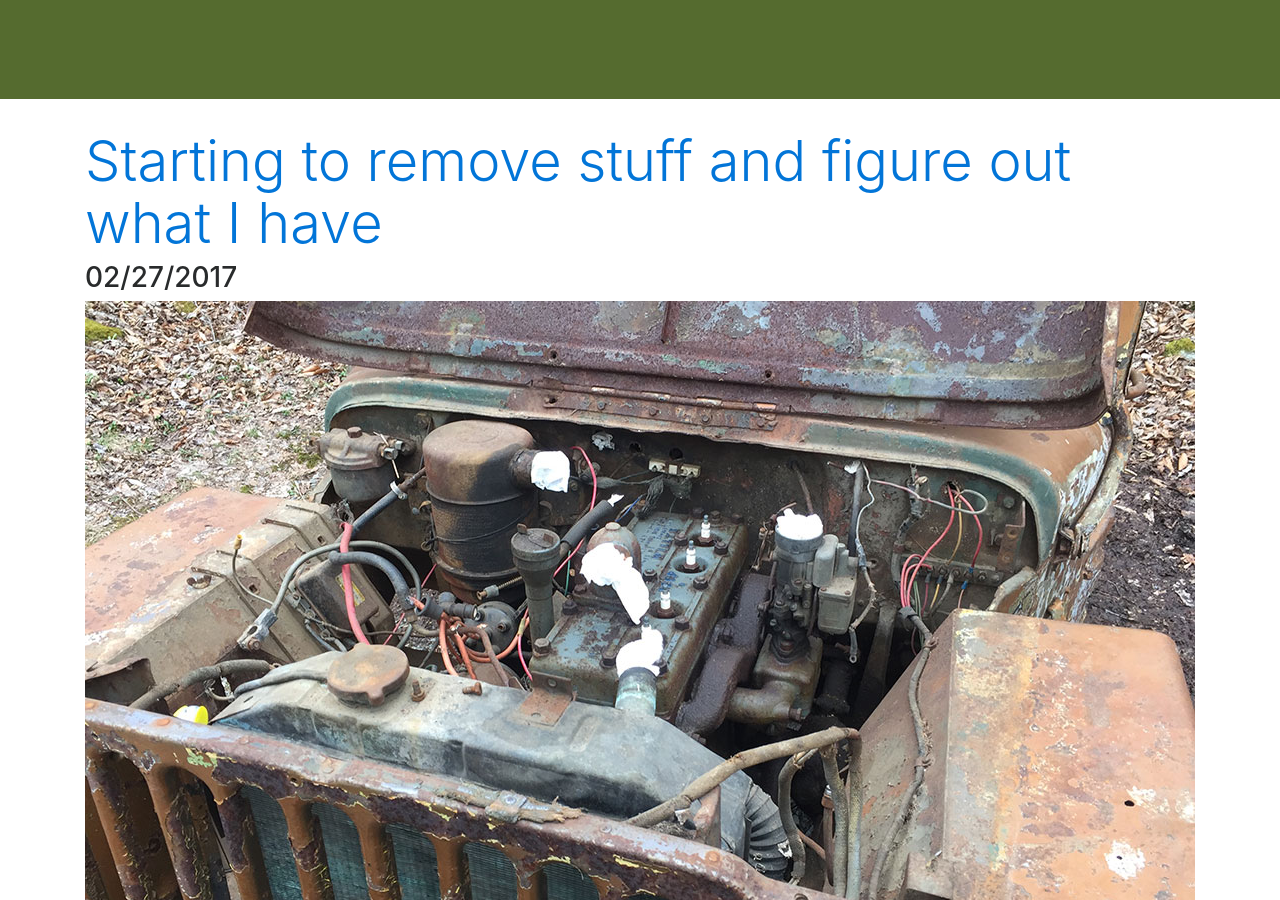
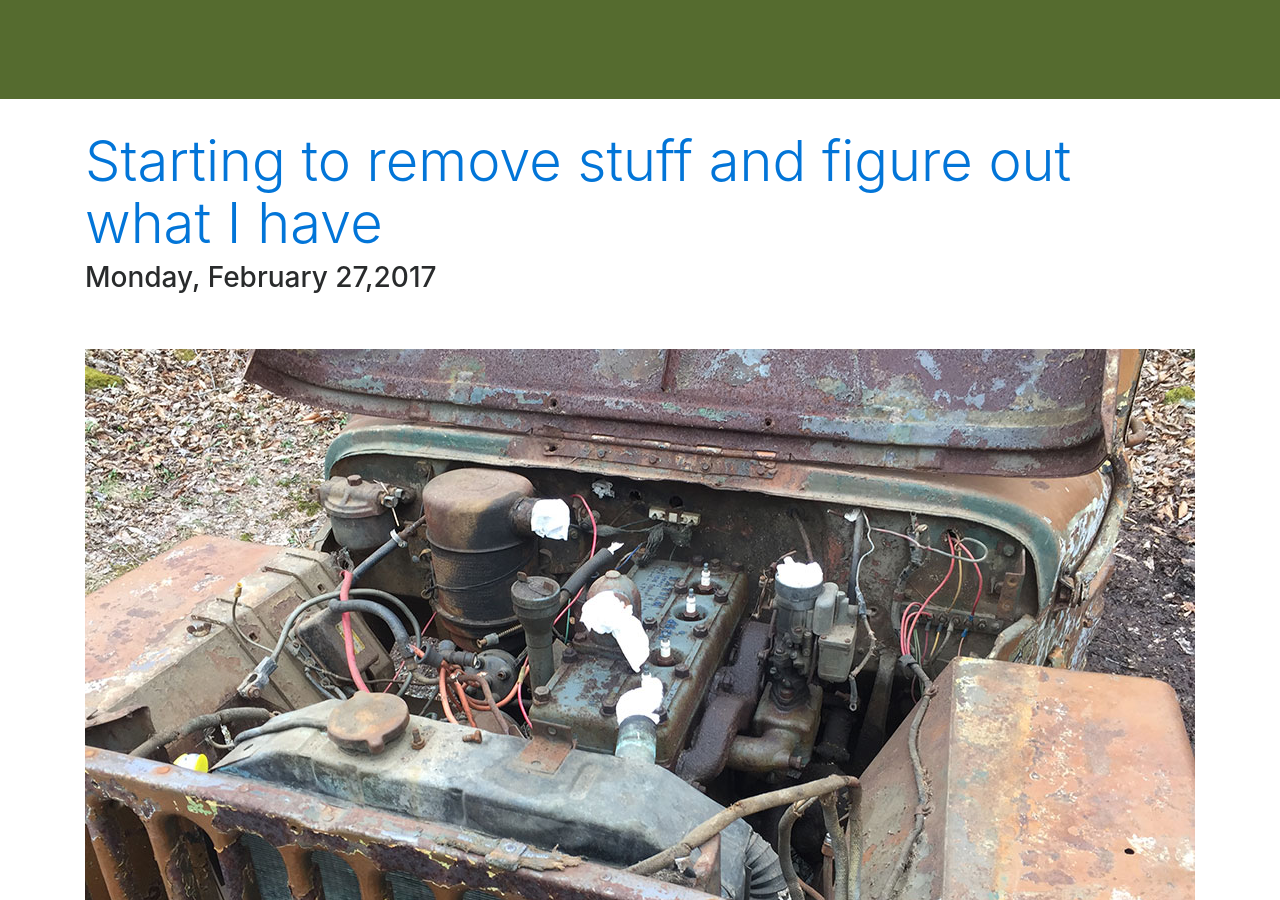
Before and after one commit to 44mb/44mb.github.io, a Jekyll site: the page built from index.html, in a window 1280 px wide and 900 px high, scrolled down 408 px. Built offline with Jekyll 4.4.1, drawn with Linux system fonts in a browser that asks for light colours; nearby versions of some CDN libraries; the list of posts is cut into pages by our own code; some of the changed text lies outside the part shown.

Commit message:
Changing up the layout a bit

```diff
--- a/_layouts/default.html
+++ b/_layouts/default.html
@@ -18,13 +18,7 @@
     </div>
 
     <div id="wrapper-content" class="wrapper">
-      <div class="container">
-        <div class="row">
-          <div id="content" class="col">
-            {{ content }}
-          </div>
-        </div>
-      </div>
+      {{ content }}
     </div>
 
     <footer id="wrapper-footer" class="wrapper footer">
--- a/index.html
+++ b/index.html
@@ -2,8 +2,14 @@
 layout: default
 ---
 
-{% for post in paginator.posts %}
-  <h2 class="display-4"><a href="{{ post.url }}" title="{{ post.title }}">{{ post.title }}</a></h2>
-  <h3>{{ post.date | date: "%m/%d/%Y" }}</h3>
-  {{ post.content }}
-{% endfor %}
+<div class="container pb-5">
+  {% for post in paginator.posts %}
+    <div class="row">
+      <div class="col">
+        <h2 class="display-4"><a href="{{ post.url }}" title="{{ post.title }}">{{ post.title }}</a></h2>
+        <h3 class="pb-5">{{ post.date | date: "%A, %B %d,%Y" }}</h3>
+        {{ post.content }}
+      </div>
+    </div>
+  {% endfor %}
+</div>
```
Also changed, not shown: _layouts/post.html (+7 -4 lines).
